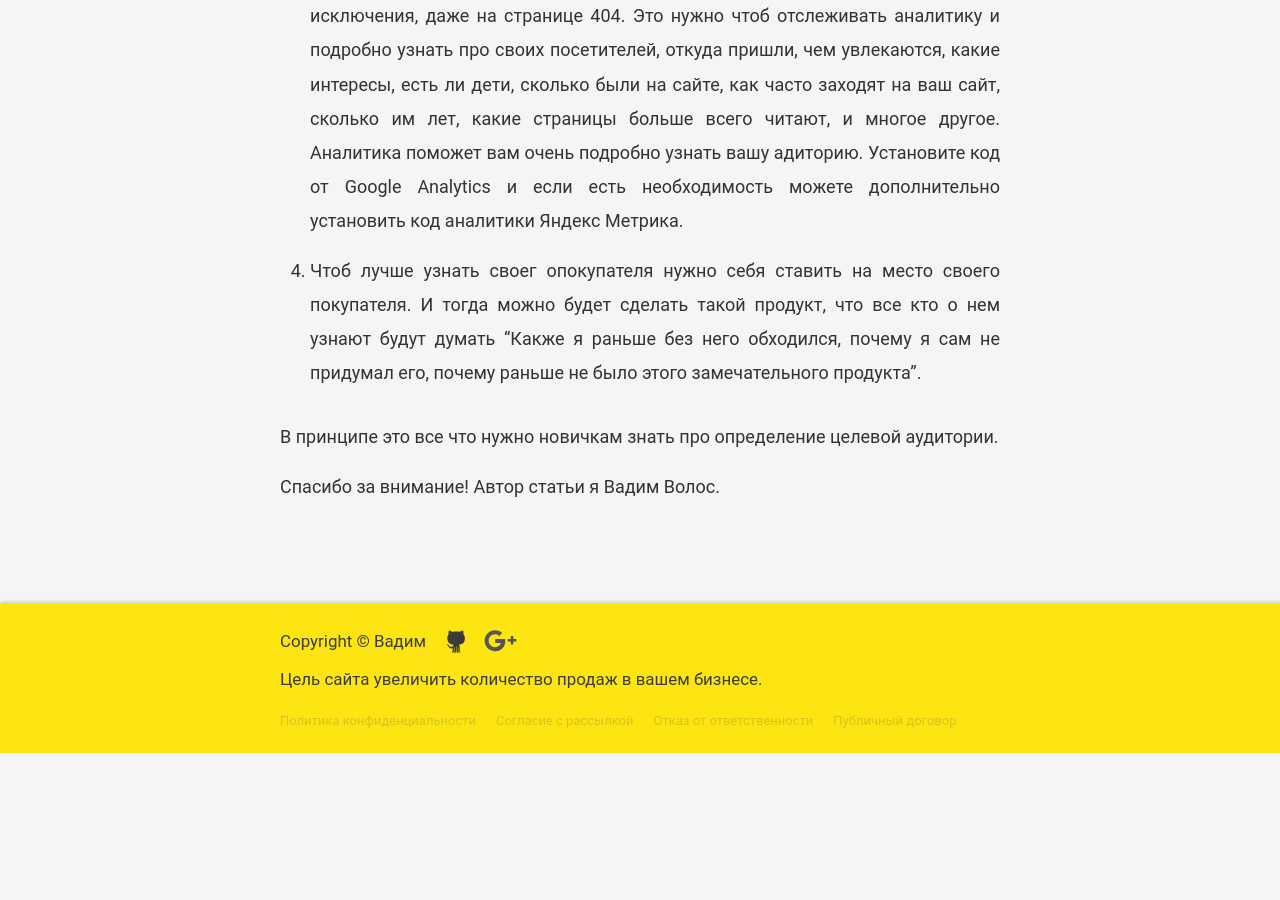
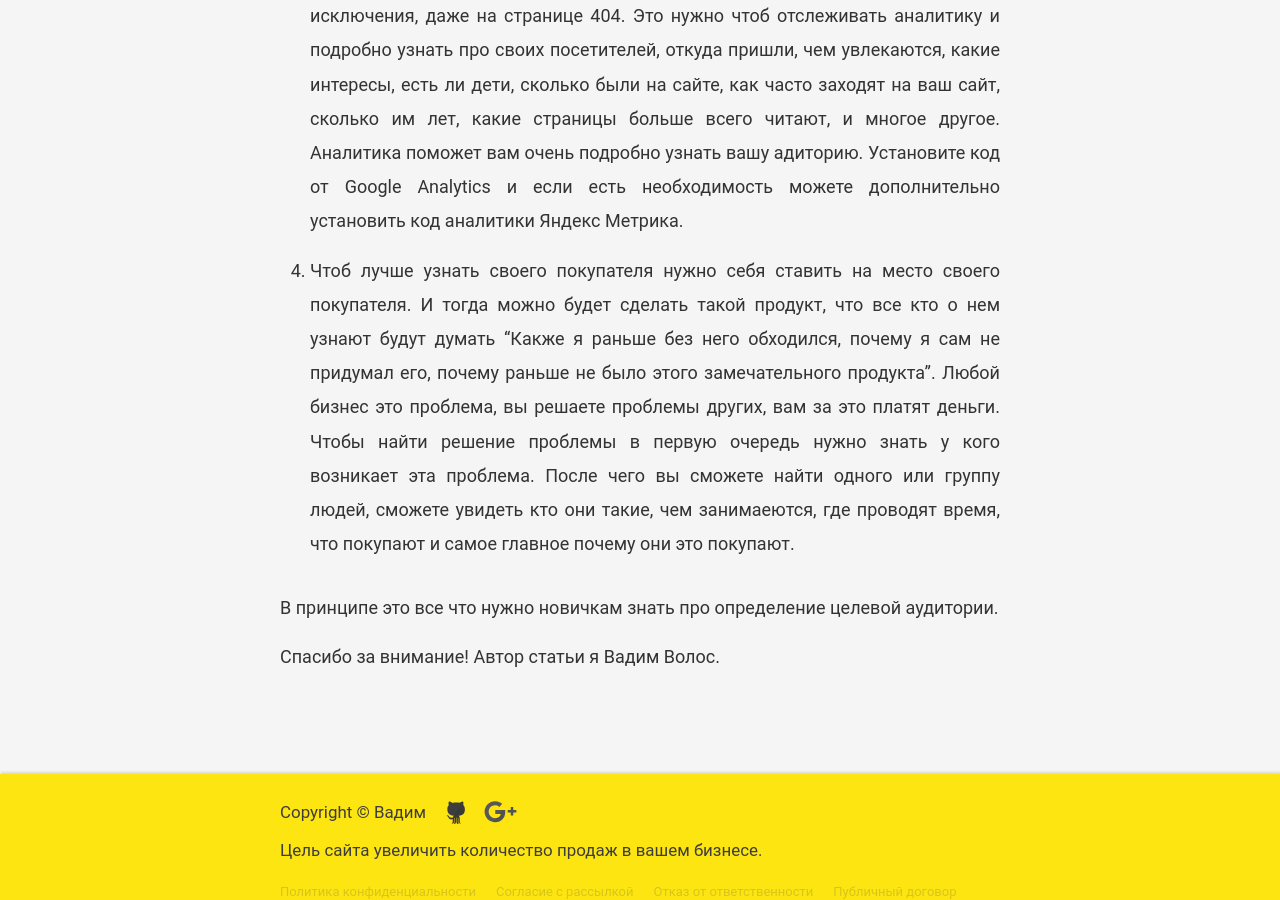
Before and after one commit to VadymVolos/vadymvolos.github.io, a Jekyll site: the page built from _posts/digital-marketing/2016-12-06-zachem-opredelat-tselevuyu-auditoriyu.md, in a window 1280 px wide and 900 px high, scrolled down 1864 px. Built offline with Jekyll 4.4.1, drawn with Linux system fonts in a browser that asks for light colours; nearby versions of some CDN libraries; comment, search, counter and statistics services are not loaded; before the commit the page ends 2617 px from its top, so only the background shows below that.

Commit message:
Update 2016-12-06-zachem-opredelat-tselevuyu-auditoriyu.md

```diff
--- a/_posts/digital-marketing/2016-12-06-zachem-opredelat-tselevuyu-auditoriyu.md
+++ b/_posts/digital-marketing/2016-12-06-zachem-opredelat-tselevuyu-auditoriyu.md
@@ -36,7 +36,7 @@
 
 3. Кроме кода ремаркетинга, обязательно нужно установить код аналитики (Google Analytics и Яндекс Метрика), установить нужно на всех старницах без исключения, даже на странице 404. Это нужно чтоб отслеживать аналитику и подробно узнать про своих посетителей, откуда пришли, чем увлекаются, какие интересы, есть ли дети, сколько были на сайте, как часто заходят на ваш сайт, сколько им лет, какие страницы больше всего читают, и многое другое. Аналитика поможет вам очень подробно узнать вашу адиторию. Установите код от Google Analytics и если есть необходимость можете дополнительно установить код аналитики Яндекс Метрика.
 
-4. Чтоб лучше узнать своег опокупателя нужно себя ставить на место своего покупателя. И тогда можно будет сделать такой продукт, что все кто о нем узнают будут думать "Какже я раньше без него обходился, почему я сам не придумал его, почему раньше не было этого замечательного продукта".
+4. Чтоб лучше узнать своего покупателя нужно себя ставить на место своего покупателя. И тогда можно будет сделать такой продукт, что все кто о нем узнают будут думать "Какже я раньше без него обходился, почему я сам не придумал его, почему раньше не было этого замечательного продукта". Любой бизнес это проблема, вы решаете проблемы других, вам за это платят деньги. Чтобы найти решение проблемы в первую очередь нужно знать у кого возникает эта проблема. После чего вы сможете найти одного или группу людей, сможете увидеть кто они такие, чем занимаеются, где проводят время, что покупают и самое главное почему они это покупают.
 
 В принципе это все что нужно новичкам знать про определение целевой аудитории.
 
```
